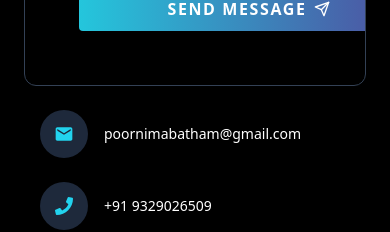
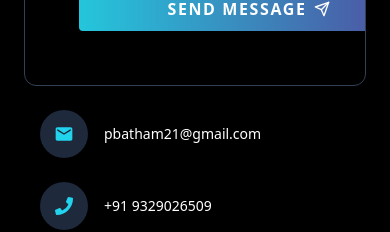
Before and after one commit to Poornimabatham/portfolio2, a React (Create React App) app: page / in a window 390 px wide. Shown: the part 4200-4432 px from the top of the page. Built offline with nearby package versions, Linux system fonts and the light colour scheme.

Commit message:
edit email and phone number

```diff
--- a/src/components/Contact.js
+++ b/src/components/Contact.js
@@ -88,7 +88,7 @@ const Contact = () => {
             <div className="w-12 h-12 rounded-full flex items-center justify-center flex-shrink-0" style={{ backgroundColor: "#1e293b" }}>
               <MdEmail className="text-cyan-400 text-xl" />
             </div>
-            <span className="text-white text-sm">poornimabatham@gmail.com</span>
+            <span className="text-white text-sm">pbatham21@gmail.com</span>
           </div>
 
           <div className="flex items-center gap-4">
--- a/src/components/Footer.js
+++ b/src/components/Footer.js
@@ -48,7 +48,7 @@ const Footer = () => {
             <h3 className="text-sm font-semibold text-gray-300 mb-1 tracking-widest uppercase">Connect</h3>
             <a href="mailto:pbatham21@gmail.com" className="flex items-center gap-2 text-gray-400 text-sm hover:text-cyan-400 transition-colors">
               <MdEmail /> pbatham21@gmail.com
-            </a>``
+            </a>
             <div className="flex gap-4 mt-2">
               {[
                 { icon: <FaGithub />, href: "https://github.com/Poornimabatham" },
```
